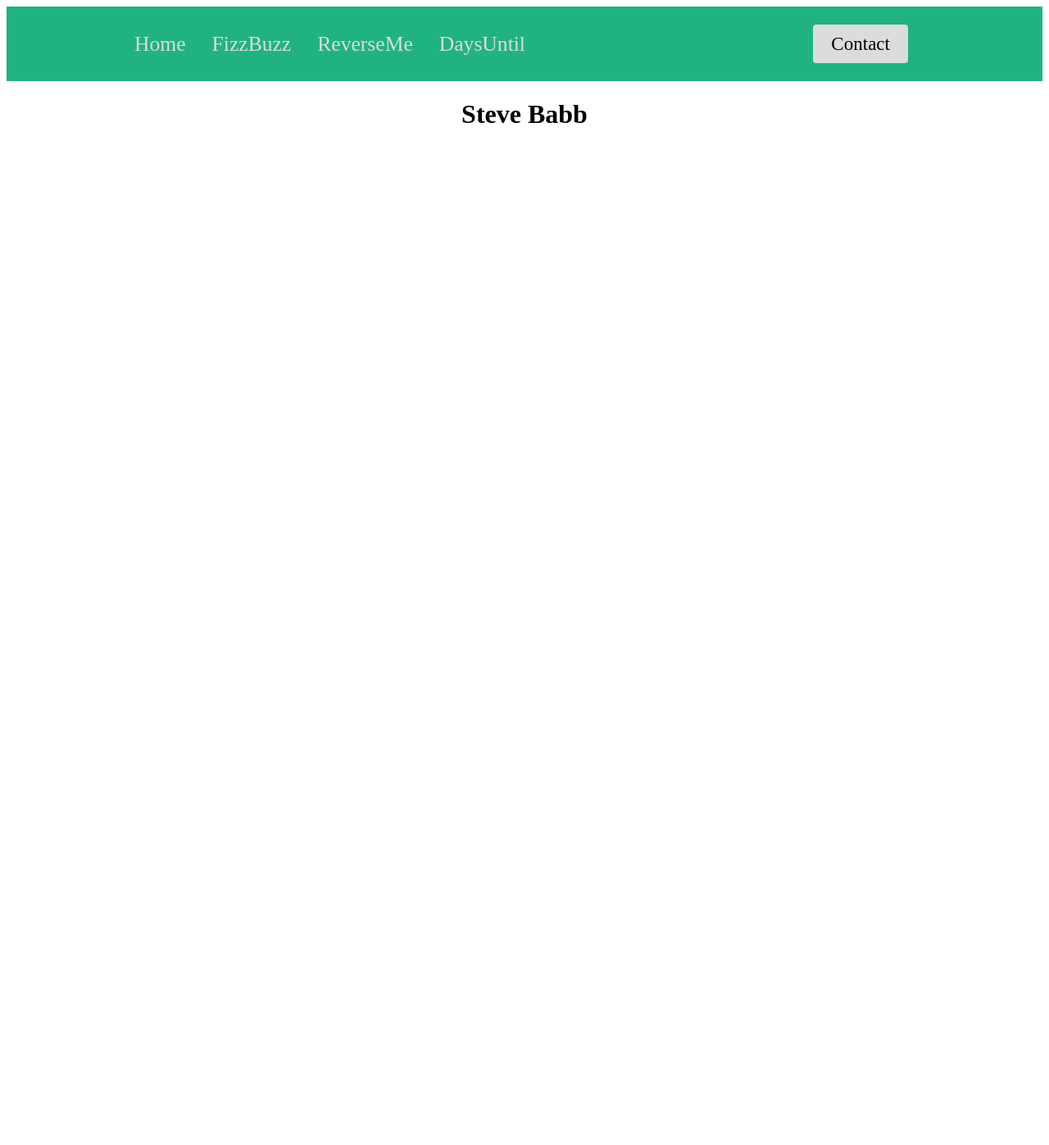
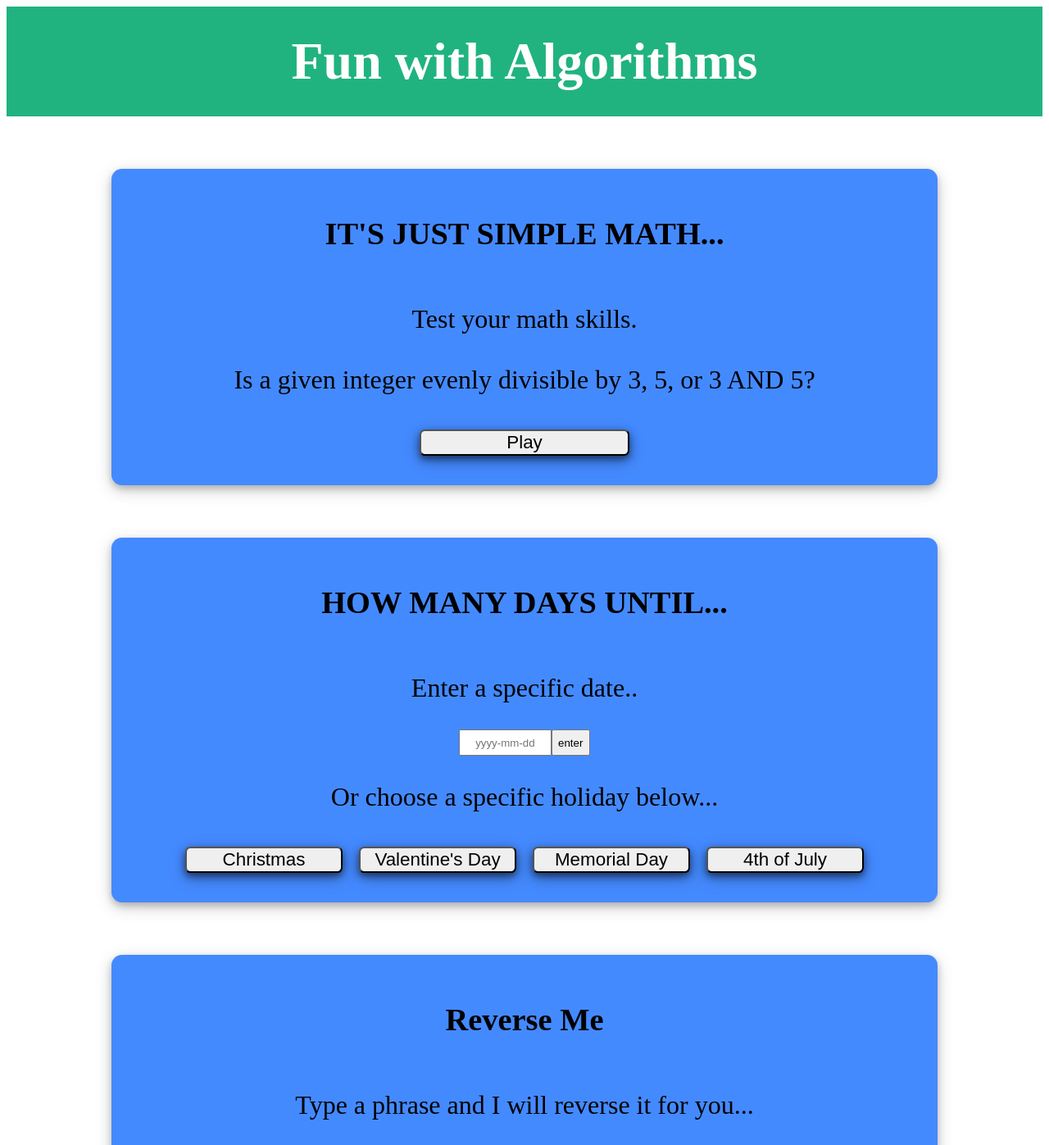
Before and after one commit to verusbabb/Mini-Apps, a React (Create React App) app: page / in a window 1280 px wide. Shown: the top 1397 px of the page at 82% size. Before the commit the page ends 907 px from the top, so only its background shows below. Built offline with nearby package versions, Linux system fonts and the light colour scheme.

Commit message:
styling update

```diff
--- a/public/index.html
+++ b/public/index.html
@@ -8,6 +8,12 @@
 </head>
 
 <body>
+  <style>
+    html,
+    body {
+      overflow-x: hidden;
+    }
+  </style>
 
   <div id="root"></div>
 
--- a/src/App.js
+++ b/src/App.js
@@ -1,26 +1,18 @@
 import React from "react";
-// import "./App.css";
-import Navbar from "./components/NavBar";
-import { BrowserRouter as Router, Switch, Route } from "react-router-dom";
-import Home from "./components/home";
-import Contact from "./components/contact";
 import FizzBuzz from "./components/fizzBuzz";
 import ReverseMe from "./components/reverseMe";
 import DaysUntil from "./components/daysUntil";
+import Header from "./components/header";
+import styled from "styled-components";
 
 function App() {
   return (
-    <Router>
-      <Navbar />
-      <Switch>
-        <Route path="/" exact component={Home} />
-        <Route path="/home" exact component={Home} />
-        <Route path="/contact" component={Contact} />
-        <Route path="/fizzBuzz" component={FizzBuzz} />
-        <Route path="/reverseMe" component={ReverseMe} />
-        <Route path="/daysUntil" component={DaysUntil} />
-      </Switch>
-    </Router>
+    <div>
+      <Header />
+      <FizzBuzz />
+      <DaysUntil />
+      <ReverseMe />
+    </div>
   );
 }
 
--- a/src/components/NavBar.js
+++ /dev/null
@@ -1,110 +0,0 @@
-import React from "react";
-import styled from "styled-components";
-import { NavLink as Link } from "react-router-dom";
-
-const Navbar = () => {
-  return (
-    <>
-      <Nav>
-        <Bars />
-
-        <NavMenu>
-          <NavLink to="/home">Home</NavLink>
-          <NavLink to="/fizzBuzz">FizzBuzz</NavLink>
-          <NavLink to="/reverseMe">ReverseMe</NavLink>
-          <NavLink to="/daysUntil">DaysUntil</NavLink>
-        </NavMenu>
-        <NavBtn>
-          <NavBtnLink to="/contact">Contact</NavBtnLink>
-        </NavBtn>
-      </Nav>
-    </>
-  );
-};
-
-const Nav = styled.nav`
-  background-color: #20b380;
-  height: 85px;
-  display: flex;
-  justify-content: space-between;
-  padding: 0.2rem calc((100vw - 1000px) / 2);
-  z-index: 12;
-`;
-
-const NavLink = styled(Link)`
-  color: #dcdcdc;
-  display: flex;
-  align-items: center;
-  text-decoration: none;
-  padding: 0 1rem;
-  height: 100%;
-  font-size: 2vw;
-  cursor: pointer;
-  &.active {
-    color: #000000;
-  }
-  &:hover {
-    transition: 0.2s ease-in-out;
-    background: #696969;
-    color: #fff;
-  }
-`;
-
-const Bars = styled.div`
-  display: none;
-  color: #808080;
-  @media screen and (max-width: 768px) {
-    display: block;
-    position: absolute;
-    top: 0;
-    right: 0;
-    transform: translate(-100%, 75%);
-    font-size: 1.8vw;
-    cursor: pointer;
-  }
-`;
-
-const NavMenu = styled.div`
-  display: flex;
-  align-items: center;
-  margin-right: -24px;
-  @media screen and (max-width: 359px) {
-    display: none;
-  }
-`;
-
-const NavBtn = styled.nav`
-  display: flex;
-  align-items: center;
-  margin-right: 24px;
-
-  @media screen and (max-width: 359px) {
-    display: none;
-  }
-`;
-
-const NavBtnLink = styled(Link)`
-  border-radius: 4px;
-  background: #dcdcdc;
-  padding: 10px 22px;
-  color: #000000;
-  outline: none;
-  border: none;
-  cursor: pointer;
-  transition: all 0.2s ease-in-out;
-  text-decoration: none;
-  margin-left: 24px;
-  font-size: 1.8vw;
-  &:hover {
-    transition: all 0.2s ease-in-out;
-    background: #fff;
-    color: #808080;
-  }
-
-  @media screen and (max-width: 359px) {
-    display: none;
-    font-size: 0.1vw;
-  }
-`;
-
-export default Navbar;
--- a/src/components/daysUntil.js
+++ b/src/components/daysUntil.js
@@ -45,29 +45,33 @@ const DaysUntil = () => {
 
   return (
     <Container>
-      <Title>How many days until...</Title>
+      <Title>HOW MANY DAYS UNTIL...</Title>
       <form onSubmit={customDayDif}>
-        <Label>Enter a specific date..</Label>
-        <input type="text" name="name" placeholder="yyyy-mm-dd" />
-        <button type="submit">enter</button>
+        <Info>Enter a specific date..</Info>
+        <EnterInput
+          type="text"
+          name="name"
+          placeholder="yyyy-mm-dd"
+        ></EnterInput>
+        <EnterButton type="submit">enter</EnterButton>
       </form>
 
-      <Label>Or choose a specific holiday below...</Label>
+      <Info>Or choose a specific holiday below...</Info>
       <Buttons>
-        <AnswerButton onClick={dayDif} value="2021-12-25">
+        <Button onClick={dayDif} value="2021-12-25">
           Christmas
-        </AnswerButton>
-        <AnswerButton onClick={dayDif} value="2022-02-14">
+        </Button>
+        <Button onClick={dayDif} value="2022-02-14">
           Valentine's Day
-        </AnswerButton>
-        <AnswerButton onClick={dayDif} value="2022-05-30">
+        </Button>
+        <Button onClick={dayDif} value="2022-05-30">
           Memorial Day
-        </AnswerButton>
-        <AnswerButton onClick={dayDif} value="2022-07-04">
+        </Button>
+        <Button onClick={dayDif} value="2022-07-04">
           4th of July
-        </AnswerButton>
+        </Button>
       </Buttons>
-      {days && <h2>That is {days} days away!</h2>}
+      {days && <Info>That is {days} days away!</Info>}
     </Container>
   );
 };
@@ -84,7 +88,6 @@ const Container = styled.section`
   box-shadow: 0 4px 8px 0 rgba(0, 0, 0, 0.2), 0 6px 20px 0 rgba(0, 0, 0, 0.19);
   padding: 2vw;
   border-radius: 1vw;
-  width: auto;
 
   @media only screen and (max-width: 600px) {
     display: flex;
@@ -92,33 +95,37 @@ const Container = styled.section`
   }
 `;
 
-const Label = styled.div`
-  font-size: 2vw;
-  margin-bottom: 10px;
-  margin-top: 25px;
-`;
-
 const Title = styled.h1`
   font-size: 3vw;
   text-align: center;
 `;
 
-const Input = styled.input`
-  width: 30vw;
-
-  align-self: center;
+const Instruct = styled.p`
+  font-size: 2.5vw;
 `;
 
-const AnswerButton = styled.button`
-  font-size: 1.25vw;
-  margin: 10px;
-  width: 120px;
-  border-radius: 0.5vw;
-  box-shadow: 0 4px 8px 0 rgba(0, 0, 0, 0.5), 0 6px 20px 0 rgba(0, 0, 0, 0.3);
+const EnterInput = styled.input`
+  width: 10%;
+  align-self: center;
+  text-align: center;
+  padding: 0.5vw;
 
   @media only screen and (max-width: 600px) {
-    width: 10vw;
+    width: 30%;
   }
+`;
+
+const EnterButton = styled.button`
+  align-self: center;
+  padding: 0.5vw;
+
+  @media only screen and (max-width: 600px) {
+    width: 30%;
+  }
+`;
+
+const Info = styled.p`
+  font-size: 2.5vw;
 `;
 
 const Buttons = styled.section`
@@ -126,7 +133,28 @@ const Buttons = styled.section`
   justify-content: center;
   align-self: center;
   text-align: center;
-  width: 75vw;
+  width: 150vw;
+
+  @media only screen and (max-width: 1024px) {
+    flex-direction: column;
+    align-items: center;
+    justify-content: center;
+    text-align: center;
+    width: 20vw;
+  }
+`;
+
+const Button = styled.button`
+  font-size: 1.75vw;
+  margin: 10px;
+  width: 15vw;
+  border-radius: 0.5vw;
+  box-shadow: 0 4px 8px 0 rgba(0, 0, 0, 0.5), 0 6px 20px 0 rgba(0, 0, 0, 0.3);
+
+  @media only screen and (max-width: 600px) {
+    width: 20vw;
+    margin: 1vw;
+  }
 `;
 
 export default DaysUntil;
--- a/src/components/fizzBuzz.js
+++ b/src/components/fizzBuzz.js
@@ -28,8 +28,6 @@ export default function FizzBuzz() {
         setReplayButton(true);
         setNoTimeLeft(true);
         setTimeLeft(false);
-
-        console.log("Ding!");
       }
     }, 1000);
   }
@@ -92,53 +90,57 @@ export default function FizzBuzz() {
   return (
     <div>
       <Container>
-        {!playing && <Title>IT'S JUST SIMPLE MATH...</Title>}
+        <Title>IT'S JUST SIMPLE MATH...</Title>
 
         {instruct && (
-          <Instruct>
-            Is a given integer evenly divisible by 3, 5, or 3 AND 5? <br />
+          <Info>
+            Test your math skills.
             <br />
-            Test your math skills.
-          </Instruct>
+            <br />
+            Is a given integer evenly divisible by 3, 5, or 3 AND 5?
+          </Info>
         )}
 
         {showStart && (
           <Buttons>
-            <Start onClick={clickStart}>Play</Start>
+            <Button onClick={clickStart}>Play</Button>
           </Buttons>
         )}
 
-        <Time>
-          {timeLeft && <h3>Time Remaining: {time}</h3>}
-          {noTimeLeft && <h2>Game Over!</h2>}
+        <div>
+          {timeLeft && <Timer>Time Remaining: {time}</Timer>}
+          {noTimeLeft && <InfoRed>Game Over!</InfoRed>}
+        </div>
+
+        <div>
           {noTimeLeft && (
-            <Result>
+            <Info>
               You won {wins} out of {count} tries.
-            </Result>
+            </Info>
           )}
-        </Time>
+        </div>
 
-        {playing && <Question>Is {randomNum} evenly divisible by...</Question>}
+        {playing && <Info>Is {randomNum} evenly divisible by...</Info>}
 
         {replayButton && (
           <Buttons>
-            <Start onClick={clickStartAgain}>Play Again</Start>
+            <Button onClick={clickStartAgain}>Play Again</Button>
           </Buttons>
         )}
 
         {playing && (
           <Buttons>
-            <AnswerButton onClick={fizzBuzz}>3 and 5?</AnswerButton>
-            <AnswerButton onClick={fizz}>Only 3?</AnswerButton>
-            <AnswerButton onClick={buzz}>Only 5?</AnswerButton>
-            <AnswerButton onClick={neither}>Neither?</AnswerButton>
+            <Button onClick={fizzBuzz}>3 and 5?</Button>
+            <Button onClick={fizz}>Only 3?</Button>
+            <Button onClick={buzz}>Only 5?</Button>
+            <Button onClick={neither}>Neither?</Button>
           </Buttons>
         )}
 
         {playing && (
-          <Score>
+          <Info>
             Score: {wins} for {count}.
-          </Score>
+          </Info>
         )}
       </Container>
     </div>
@@ -150,6 +152,7 @@ const Container = styled.section`
   justify-content: center;
   flex-direction: column;
   text-align: center;
+  align-items: center;
   margin-top: 5vw;
   margin-right: 10vw;
   margin-left: 10vw;
@@ -157,7 +160,6 @@ const Container = styled.section`
   box-shadow: 0 4px 8px 0 rgba(0, 0, 0, 0.2), 0 6px 20px 0 rgba(0, 0, 0, 0.19);
   padding: 2vw;
   border-radius: 1vw;
-  width: auto;
 
   @media only screen and (max-width: 600px) {
     display: flex;
@@ -167,49 +169,26 @@ const Container = styled.section`
 
 const Title = styled.h1`
   font-size: 3vw;
-  text-align: center;
+  ${"" /* text-align: center; */}
 `;
 
-const Instruct = styled.p`
-  font-size: 2.5vw;
-`;
-
-const Time = styled.h1`
+const Timer = styled.p`
   font-size: 3vw;
-`;
-
-const Question = styled.h1`
-  font-size: 2.5vw;
   color: red;
-`;
-
-const Result = styled.h2`
-  font-size: 2.5vw;
-  color: red;
-`;
-
-const Score = styled.h2`
-  font-size: 2.5vw;
-`;
-
-const AnswerButton = styled.button`
-  font-size: 1.25vw;
-  margin: 10px;
-  width: 120px;
-  border-radius: 0.5vw;
-  box-shadow: 0 4px 8px 0 rgba(0, 0, 0, 0.5), 0 6px 20px 0 rgba(0, 0, 0, 0.3);
-
-  @media only screen and (max-width: 600px) {
-    width: 10vw;
+  animation: blinker 1s linear infinite;
+  @keyframes blinker {
+    50% {
+      opacity: 0;
+    }
   }
 `;
 
-const Start = styled.button`
-  font-size: 1.75vw;
-  margin: 3vw;
-  width: 15vw;
-  border-radius: 0.5vw;
-  box-shadow: 0 4px 8px 0 rgba(0, 0, 0, 0.5), 0 6px 20px 0 rgba(0, 0, 0, 0.3);
+const Info = styled.p`
+  font-size: 2.5vw;
+`;
+const InfoRed = styled.p`
+  font-size: 3vw;
+  color: red;
 `;
 
 const Buttons = styled.section`
@@ -219,3 +198,15 @@ const Buttons = styled.section`
   text-align: center;
   width: 75vw;
 `;
+
+const Button = styled.button`
+  font-size: 1.75vw;
+  margin: 10px;
+  width: 20vw;
+  border-radius: 0.5vw;
+  box-shadow: 0 4px 8px 0 rgba(0, 0, 0, 0.5), 0 6px 20px 0 rgba(0, 0, 0, 0.3);
+
+  @media only screen and (max-width: 600px) {
+    width: 20vw;
+  }
+`;
--- /dev/null
+++ b/src/components/header.js
@@ -0,0 +1,17 @@
+import React from "react";
+import styled from "styled-components";
+
+const Header = () => {
+  return <PageTitle>Fun with Algorithms</PageTitle>;
+};
+
+const PageTitle = styled.div`
+  font-size: 5vw;
+  color: #ffffff;
+  font-weight: bold;
+  background-color: #20b380;
+  text-align: center;
+  padding: 30px;
+`;
+
+export default Header;
--- a/src/components/home.js
+++ /dev/null
@@ -1,18 +0,0 @@
-import React from "react";
-
-const Home = () => {
-  return (
-    <div
-      style={{
-        display: "flex",
-        justifyContent: "Center",
-        alignItems: "Right",
-        height: "100vh",
-      }}
-    >
-      <h1>Steve Babb</h1>
-    </div>
-  );
-};
-
-export default Home;
--- /dev/null
+++ b/src/style.css
@@ -0,0 +1,5 @@
+body,
+html {
+  max-width: 100%;
+  overflow-x: hidden;
+}
```
Also changed, not shown: src/components/reverseMe.js (+14 -12 lines).
